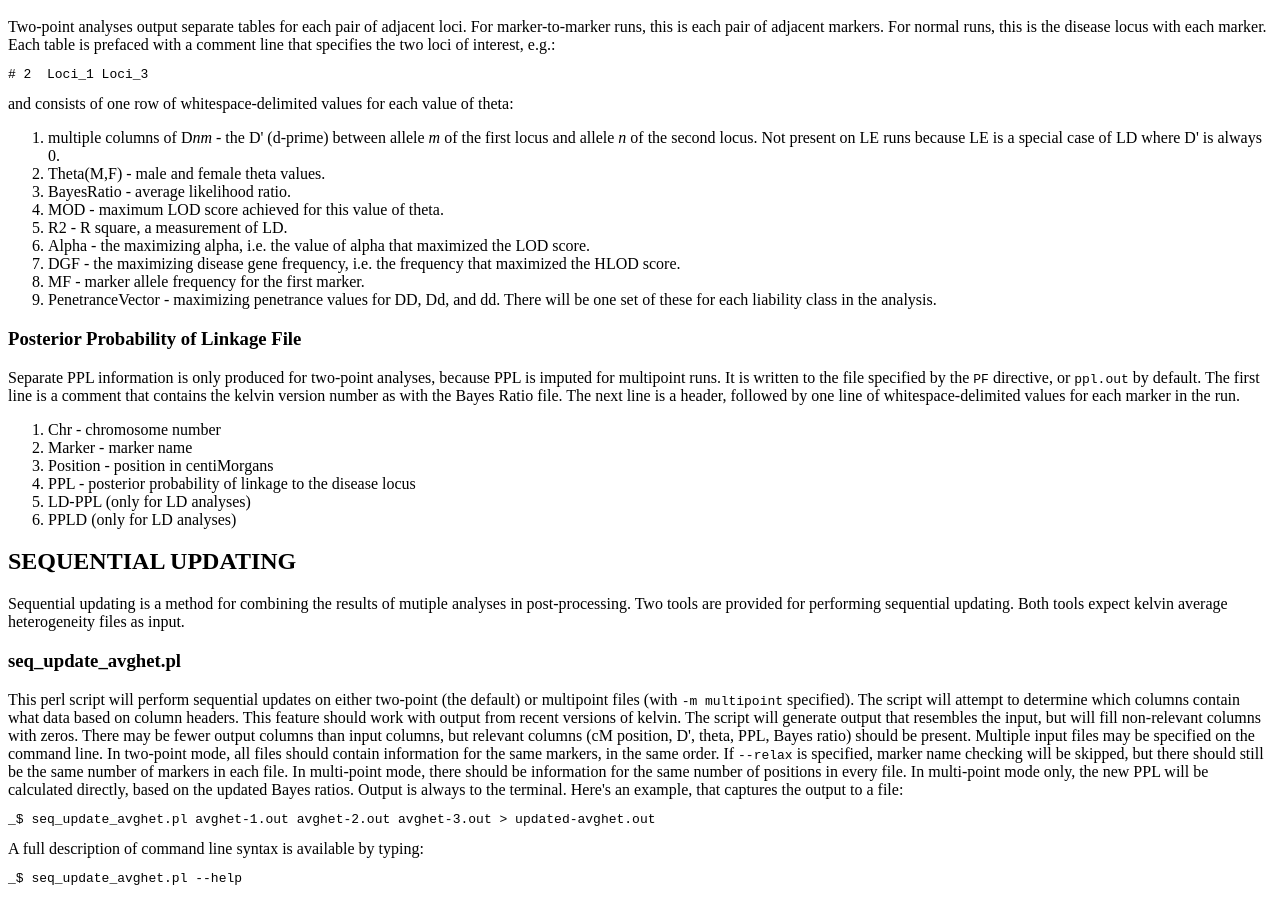
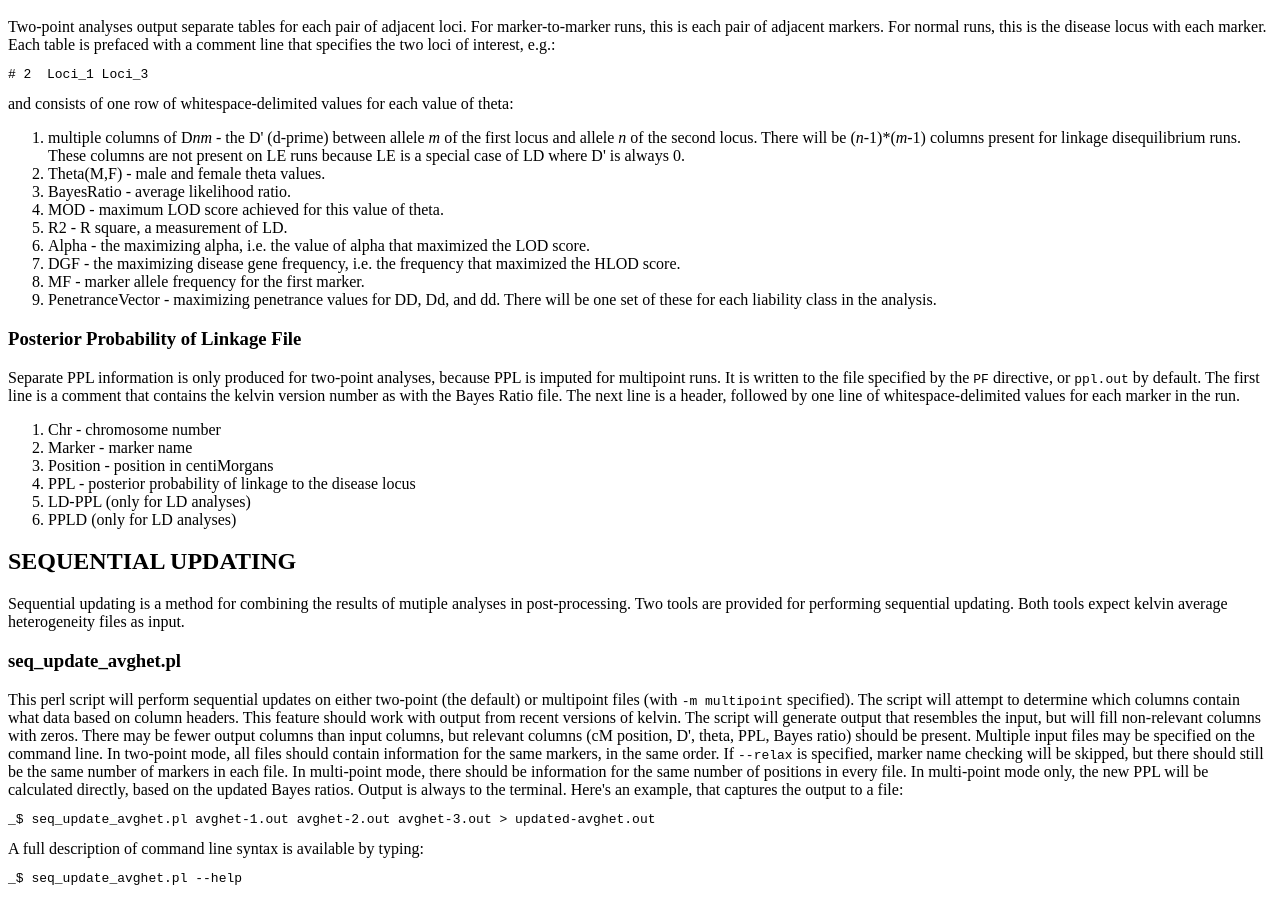
Before and after one commit to MathematicalMedicine/kelvin, a plain HTML site: page doc/index.html in a window 1280 px wide. Shown: the part 3369-4270 px from the top of the page. Drawn offline with Linux system fonts and the light colour scheme.

Commit message:
In progress

```diff
--- a/doc/index.html
+++ b/doc/index.html
@@ -231,7 +231,8 @@ Each table is prefaced with a comment line that specifies the two loci of intere
 and consists of one row of whitespace-delimited values for each value of theta:
 <ol>
 <li>multiple columns of D<i>nm</i> - the D' (d-prime) between allele <i>m</i> of the first locus and allele <i>n</i> of the
-second locus. Not present on LE runs because
+second locus. There will be (<i>n</i>-1)*(<i>m</i>-1) columns present for linkage disequilibrium runs. These
+columns are not present on LE runs because
 LE is a special case of LD where D' is always 0.
 <li>Theta(M,F) - male and female theta values.
 <li>BayesRatio - average likelihood ratio.
```
